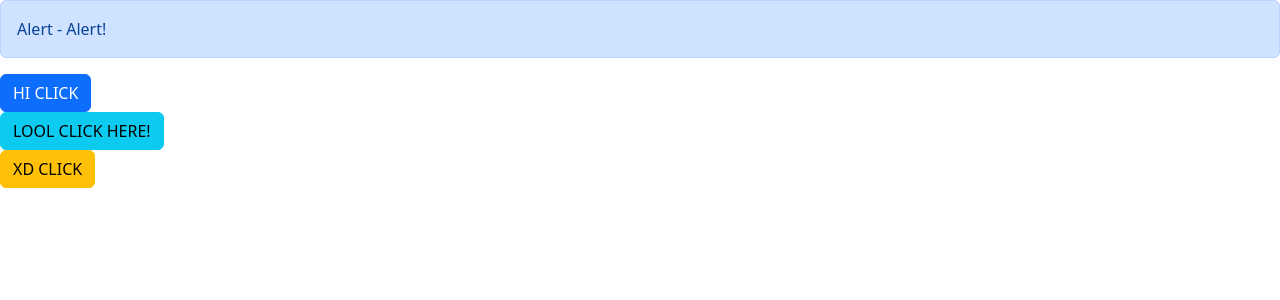
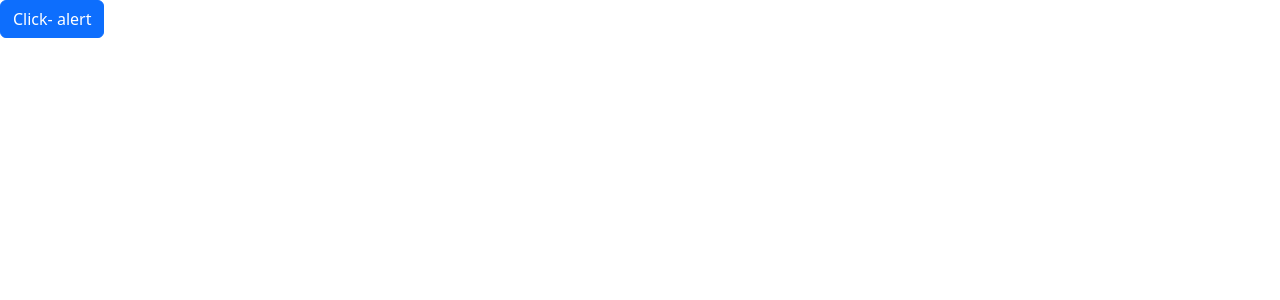
Before and after one commit to Mrufaihi/Mosh-React-Beginner, a React (Vite) app: page / in a window 1280 px wide. Shown: the top 300 px of the page. Built offline with nearby package versions, Linux system fonts and the light colour scheme.

Commit message:
Exercise#2 : Dismissable Alert

```diff
--- a/src/App.tsx
+++ b/src/App.tsx
@@ -1,25 +1,20 @@
 //imports
-
+import { useState } from 'react';
 import Alert from './components/Alert';
-import Button from './components/Button';
 
 function App() {
-  const hi = () => console.log('hi');
+  const [visible, setVisible] = useState(false);
+
+  const close = () => setVisible(false);
+
   return (
     <>
-      <Alert>Alert!</Alert>
+      {/* if true and truthy */}
+      {visible && <Alert onClose={close}>WEOOHOO!</Alert>}
 
-      <Button color="primary" onHandleClick={hi}>
-        HI CLICK
-      </Button>
-
-      <Button color="info" onHandleClick={hi}>
-        LOOL CLICK HERE!
-      </Button>
-
-      <Button color="warning" onHandleClick={hi}>
-        XD CLICK
-      </Button>
+      <button onClick={() => setVisible(true)} className="btn btn-primary">
+        Click- alert
+      </button>
     </>
   );
 }
--- a/src/components/Alert.tsx
+++ b/src/components/Alert.tsx
@@ -1,10 +1,19 @@
-import { ReactNode } from 'react';
+import { ReactNode, useState } from 'react';
 
 interface Props {
   children: ReactNode; //children to give props freely. ReactNode to support complex Types.
+  onClose: () => void;
 }
-const Alert = ({ children }: Props) => {
-  return <div className="alert alert-primary">Alert - {children}</div>;
+
+const Alert = ({ children, onClose }: Props) => {
+  return (
+    <>
+      <div className="alert alert-warning alert-dismissible">
+        {children}
+        <button onClick={onClose} className="btn-close"></button>
+      </div>
+    </>
+  );
 };
 
 export default Alert;
```
